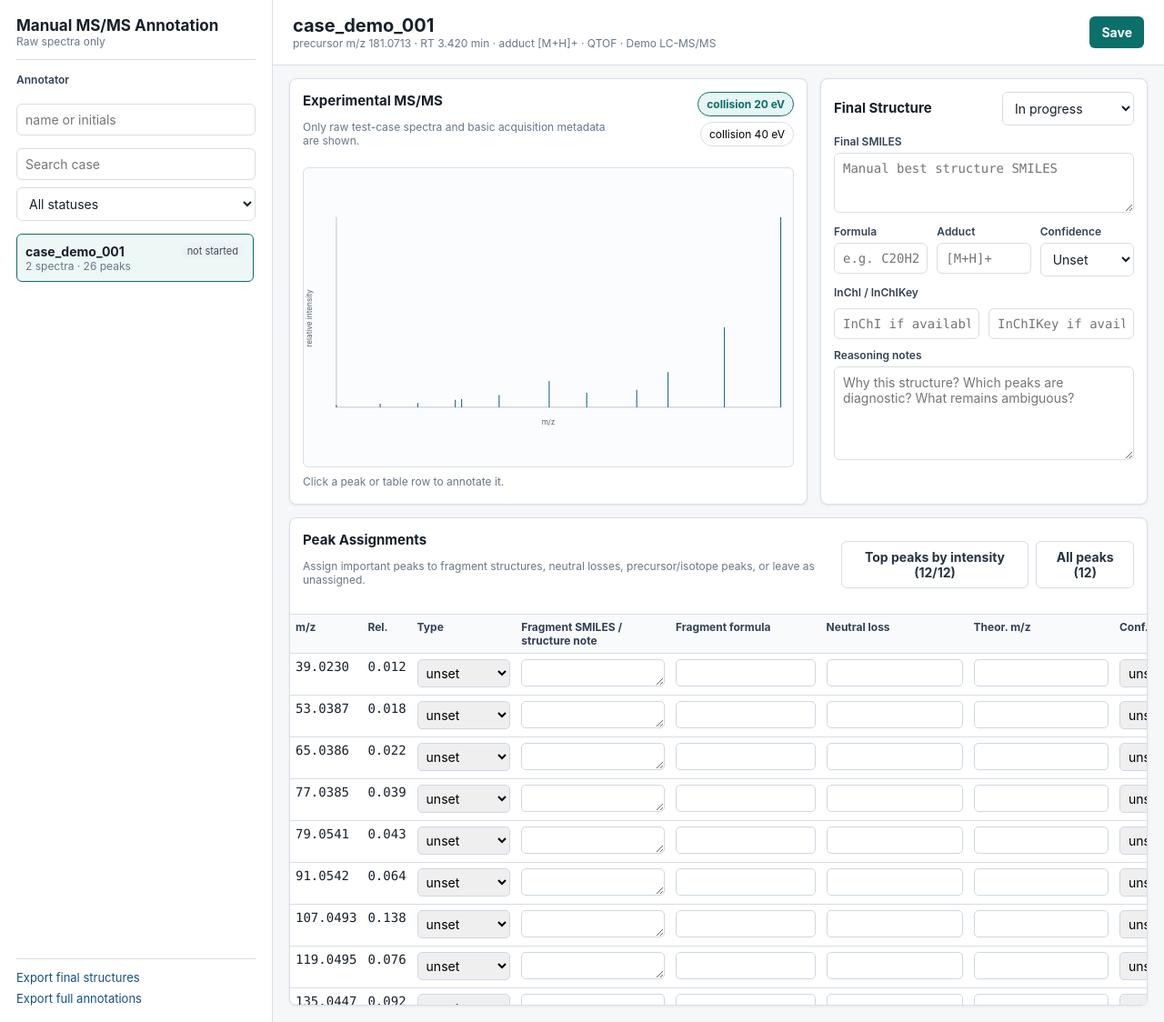
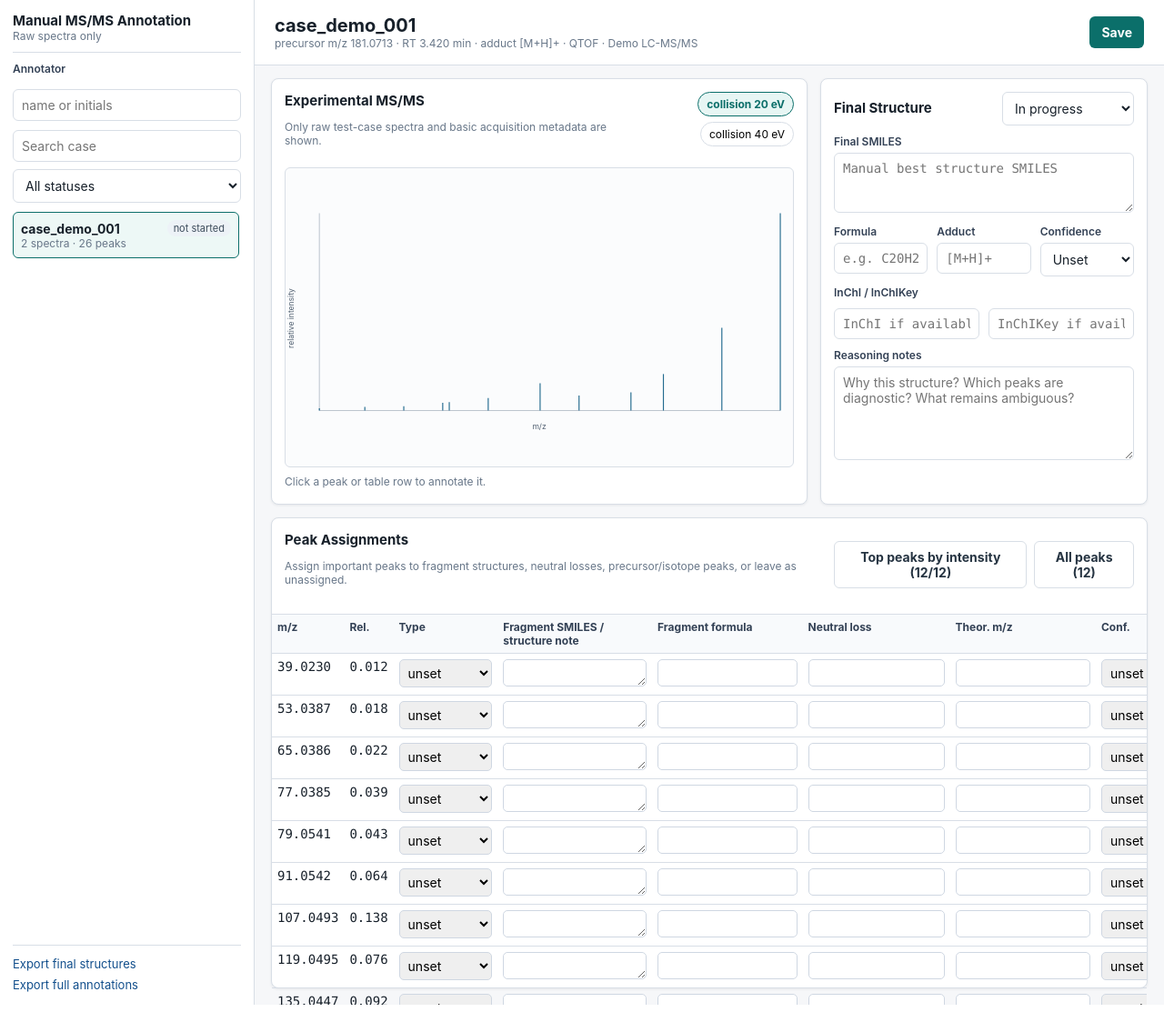
Before and after one commit to Zi-hang-Zhou/ms-ms-pred-annotations, a Flask app: page / in a window 1280 px wide. Shown: the whole page at 91% size. Run offline with Flask 3, Linux system fonts and the light colour scheme.

Commit message:
Compact annotation sidebar layout

```diff
--- a/static/app.js
+++ b/static/app.js
@@ -106,6 +106,7 @@ function renderCaseList() {
   for (const item of filtered) {
     const div = document.createElement("div");
     div.className = "case-item" + (state.currentCase?.case_id === item.case_id ? " active" : "");
+    div.title = item.case_id;
     div.addEventListener("click", () => loadCase(item.case_id));
     div.innerHTML = `
       <div class="case-row">
--- a/static/style.css
+++ b/static/style.css
@@ -34,27 +34,30 @@ textarea {
 
 .app-shell {
   display: grid;
-  grid-template-columns: 300px minmax(0, 1fr);
-  min-height: 100vh;
+  grid-template-columns: 280px minmax(0, 1fr);
+  height: 100vh;
+  overflow: hidden;
 }
 
 .sidebar {
   background: #ffffff;
   border-right: 1px solid var(--border);
-  padding: 18px;
+  padding: 14px;
   display: flex;
   flex-direction: column;
-  gap: 14px;
+  gap: 10px;
+  min-height: 0;
 }
 
 .brand {
-  padding-bottom: 12px;
+  padding-bottom: 10px;
   border-bottom: 1px solid var(--border);
 }
 
 .brand-title {
   font-weight: 700;
-  font-size: 17px;
+  font-size: 15px;
+  line-height: 1.2;
 }
 
 .brand-subtitle,
@@ -105,6 +108,7 @@ textarea {
 }
 
 .case-list {
+  min-height: 0;
   overflow: auto;
   display: grid;
   gap: 6px;
@@ -115,7 +119,7 @@ textarea {
   border: 1px solid var(--border);
   background: #fff;
   border-radius: 6px;
-  padding: 9px;
+  padding: 8px;
   cursor: pointer;
 }
 
@@ -129,11 +133,15 @@ textarea {
   align-items: center;
   justify-content: space-between;
   gap: 8px;
+  min-width: 0;
 }
 
 .case-id {
   font-weight: 650;
-  overflow-wrap: anywhere;
+  min-width: 0;
+  overflow: hidden;
+  text-overflow: ellipsis;
+  white-space: nowrap;
 }
 
 .badge {
@@ -178,6 +186,8 @@ textarea {
 
 .workspace {
   min-width: 0;
+  min-height: 0;
+  overflow: auto;
   display: flex;
   flex-direction: column;
 }
```
